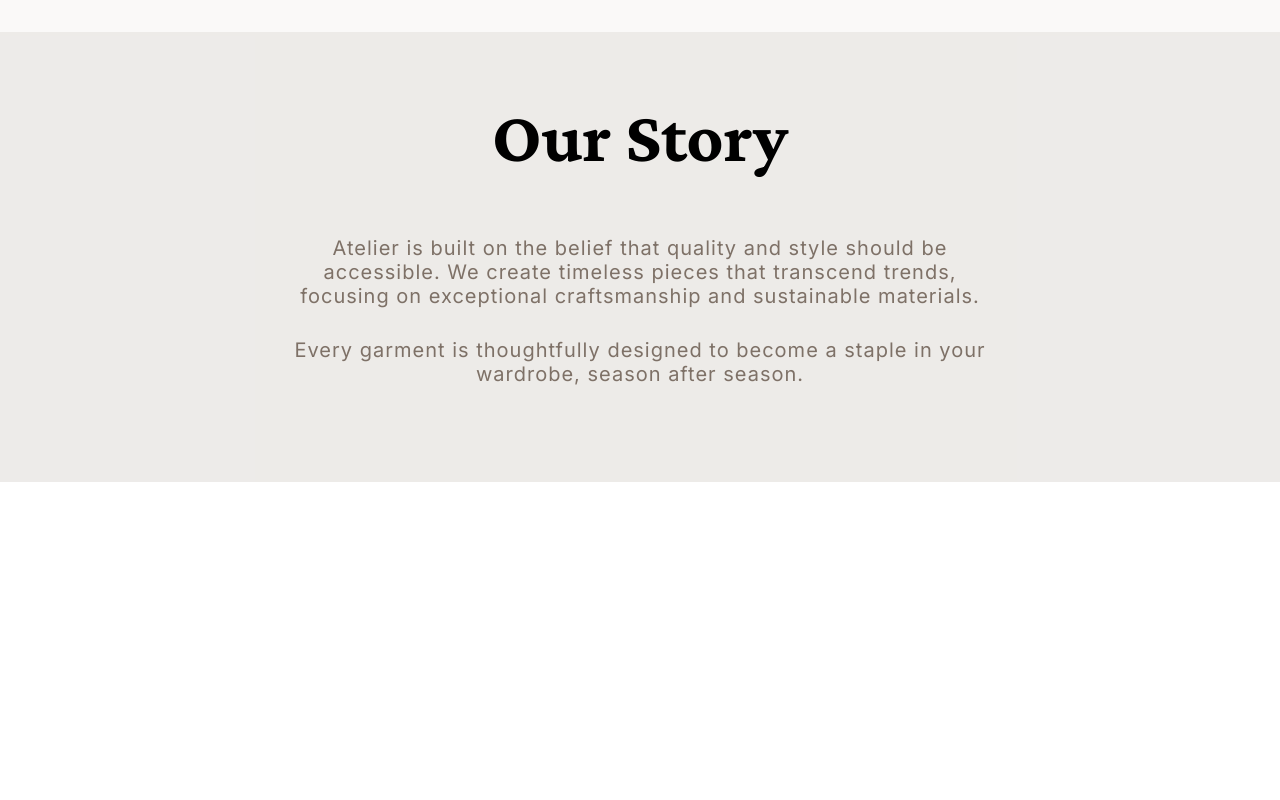
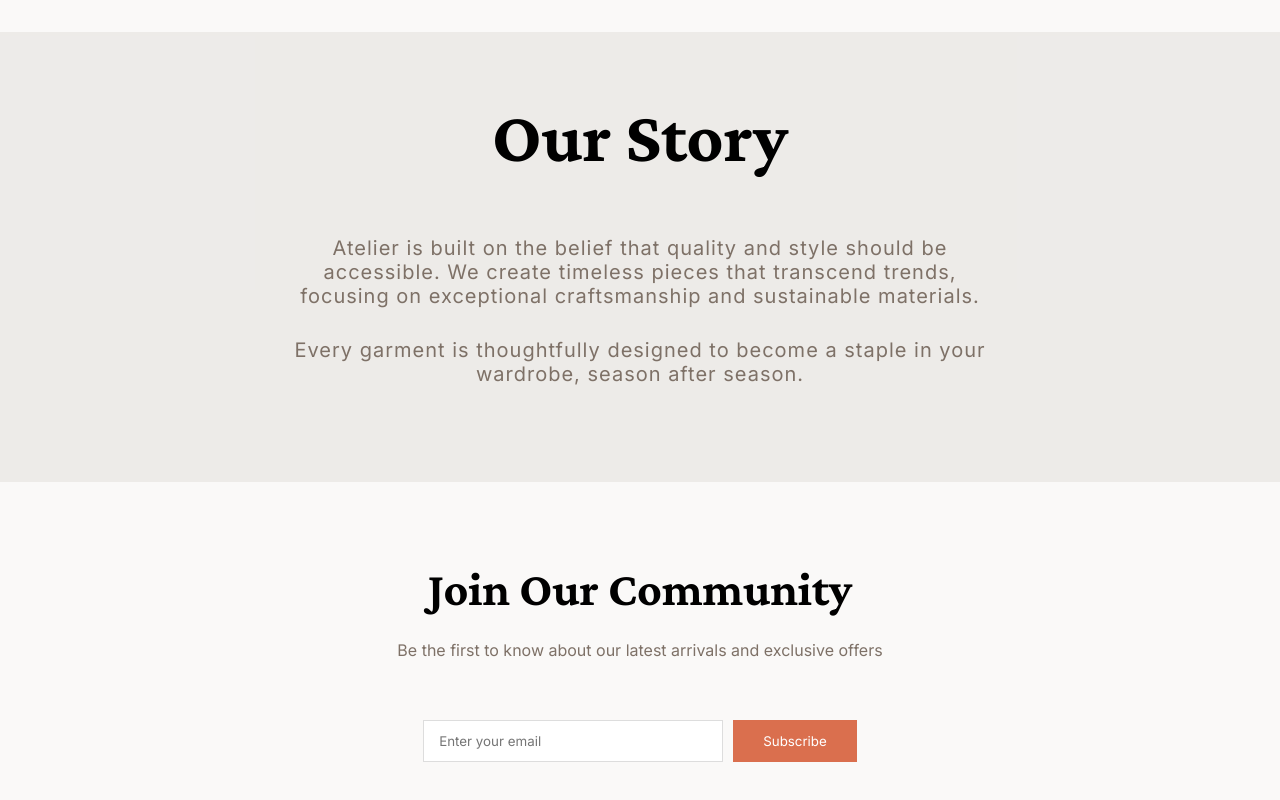
Before and after one commit to ALI-Yah1a/Atelier, a plain HTML site: page index.html in a window 1280 px wide. Shown: the part 2505-3305 px from the top of the page. Before the commit the page ends 2987 px from the top, so only its background shows below. Drawn offline with nearby package versions, Linux system fonts and the light colour scheme.

Commit message:
adding the contact section and finishing it

```diff
--- a/index.html
+++ b/index.html
@@ -6,7 +6,6 @@
         <title>Atelier</title>
         <link rel="stylesheet" href="style.css" />
         <link rel="stylesheet" href="https://cdnjs.cloudflare.com/ajax/libs/font-awesome/7.0.0/css/all.min.css" />
-        <link rel="icon" href="img/"/>
     </head>
     <body>
         <header class="header-section">
@@ -120,6 +119,17 @@
                 </p>
             </div>
         </section>
-        <section id="contact" class="contact-section"></section>
+        <section id="contact" class="contact-section">
+            <div class="contact-content">
+                <div class="contact-title">
+                    <h2>Join Our Community</h2>
+                    <p>Be the first to know about our latest arrivals and exclusive offers</p>
+                </div>
+                <form class="contact-form">
+                    <input type="email" placeholder="Enter your email" required />
+                    <button type="submit">Subscribe</button>
+                </form>
+            </div>
+        </section>
         <footer class="footer-section"></footer>
     </body>
--- a/style.css
+++ b/style.css
@@ -250,3 +250,46 @@ h1, h2, h3, h4, h5, h6{
 .about-content .second-about{
     margin-top: 30px;
 }
+.contact-section{
+    background-color: #eeece84c;
+    padding: 80px 20px;
+    display: flex;
+    justify-content: center;
+    align-items: center;
+    text-align: center;
+}
+.contact-content h2{
+    font-size: 48px;
+    color: #000;
+    margin-bottom: 25px;
+}
+.contact-content p{
+    color: #7e7167;
+    margin-bottom: 60px;
+    font-size: 16px;
+}
+.contact-form{
+    display: flex;
+    justify-content: center;
+    gap: 10px;
+    max-width: 500px;
+    margin: 0 auto;
+}
+.contact-form input{
+    padding: 12px 15px;
+    border: 1px solid #ddd;
+    background-color: #fff;
+    width: 300px;
+    outline: none;
+}
+.contact-form button{
+    background-color: #da6f4e;
+    color: #fff;
+    border: none;
+    padding: 12px 30px;
+    cursor: pointer;
+    transition: opacity 0.3 ease;
+}
+.contact-form button:hover{
+    opacity: 0.9;
+}
```
